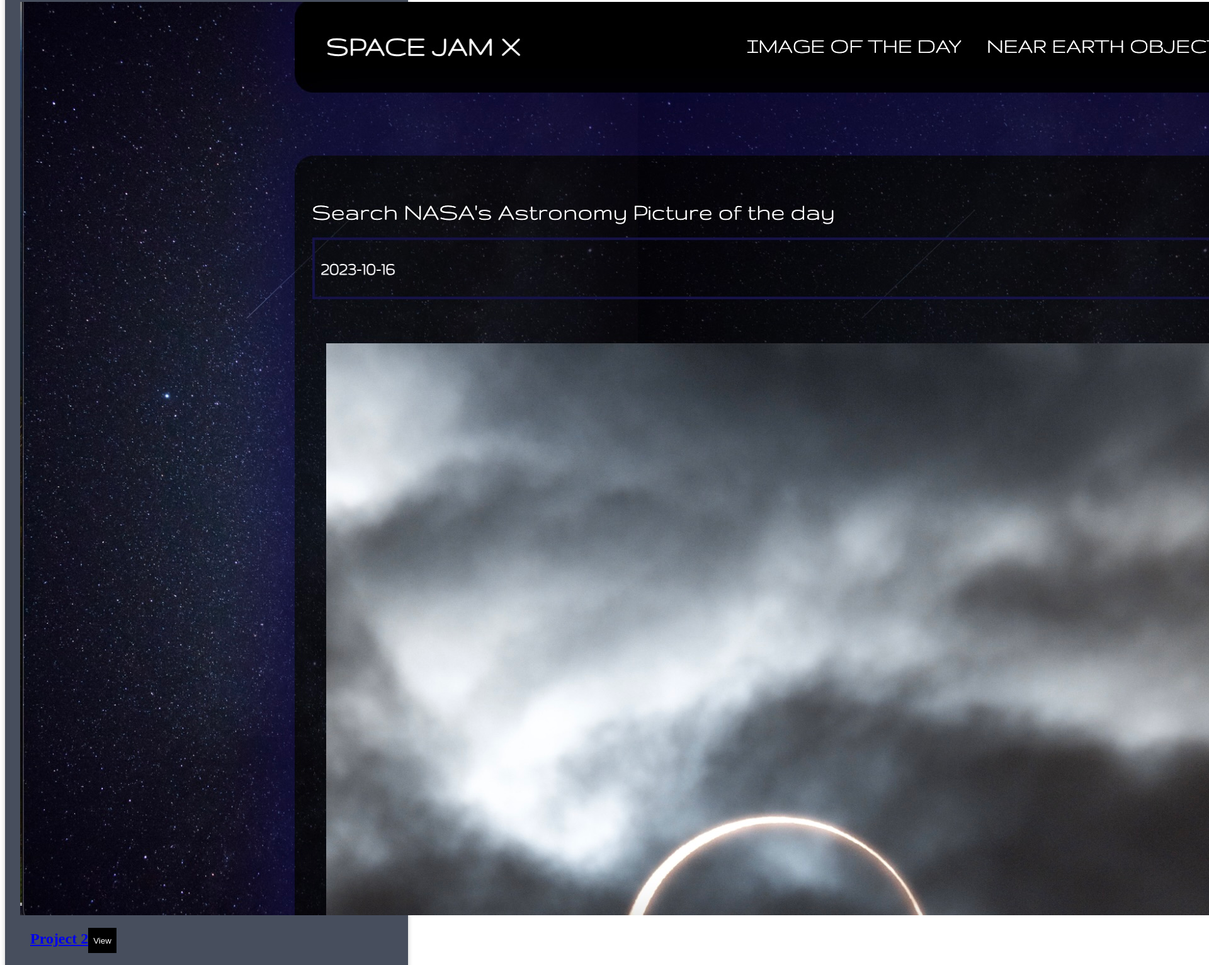
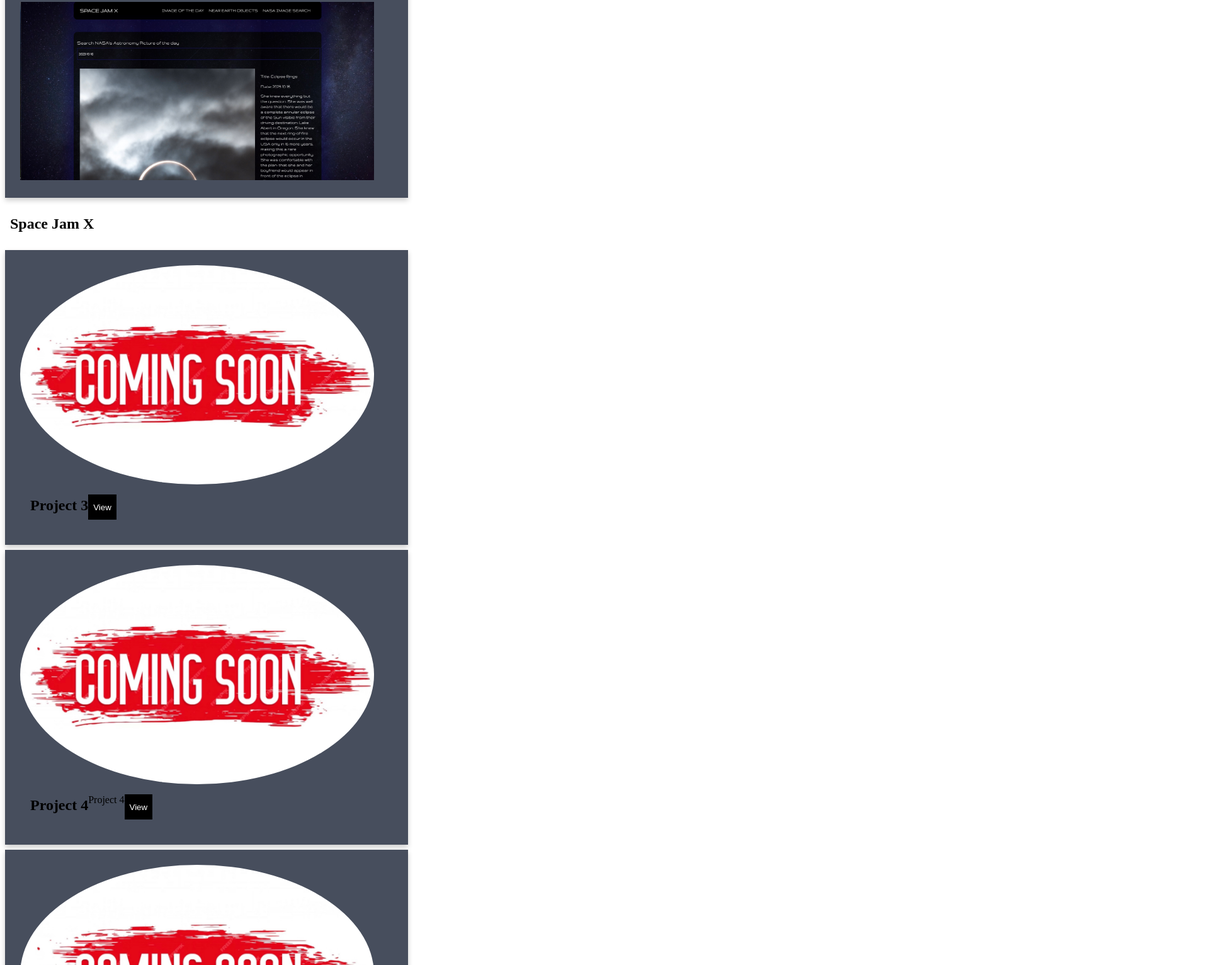
Before and after one commit to Armand57araujo/Portfolio, a plain HTML site: page index.html in a window 1280 px wide. Shown: the part 933-2465 px from the top of the page at 63% size, 1920 px wide, since content can reach past the window. Drawn offline with Linux system fonts and the light colour scheme.

Commit message:
made corrections to portfolio update

```diff
--- a/index.html
+++ b/index.html
@@ -52,18 +52,20 @@
         </div>
     </article>
 
+
     <article>
       <div class="column">
         <div class="card">
           <a href="https://dee-here.github.io/space-jam-x">
-          <img src="./images/space-jam-x.png" alt="project 2" class="A web Application about space exploration" style="width: 50" alt="Image and Link Coming Soon">
-          <div class="container">
-            <h2>Project 2</h2>
+            <img src="./images/space-jam-x.png"
+            alt="space-jam-x" class="img" style="width: 50" alt="space-jam-x, a website about space exploration">
+            <!-- added link for project -->
+          </a>
+        </div>
 
-            <p> </p>
-            <p><button class="button">View</button>
-            </p>
-          </div>
+        <div class="container">
+          <h2>Space Jam X</h2>
+        </div>
     </article>
 
     <article>
```
